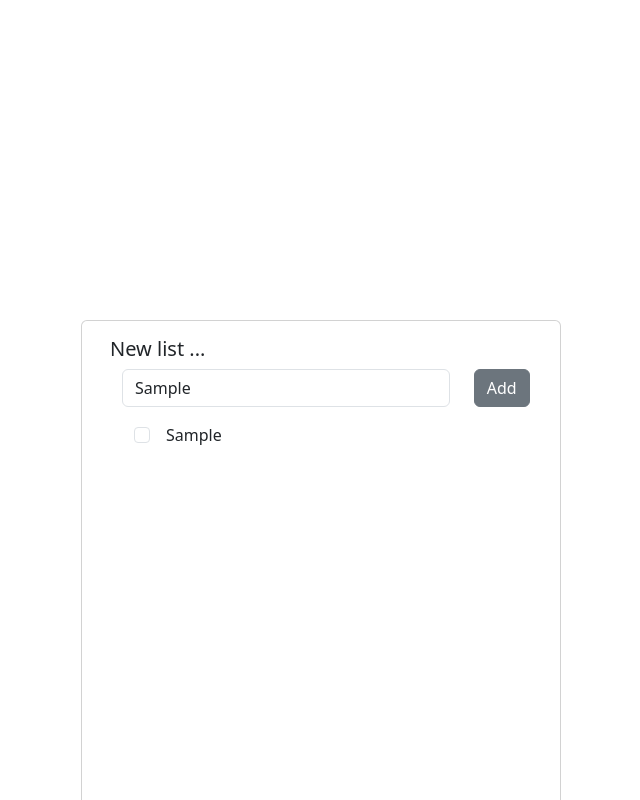
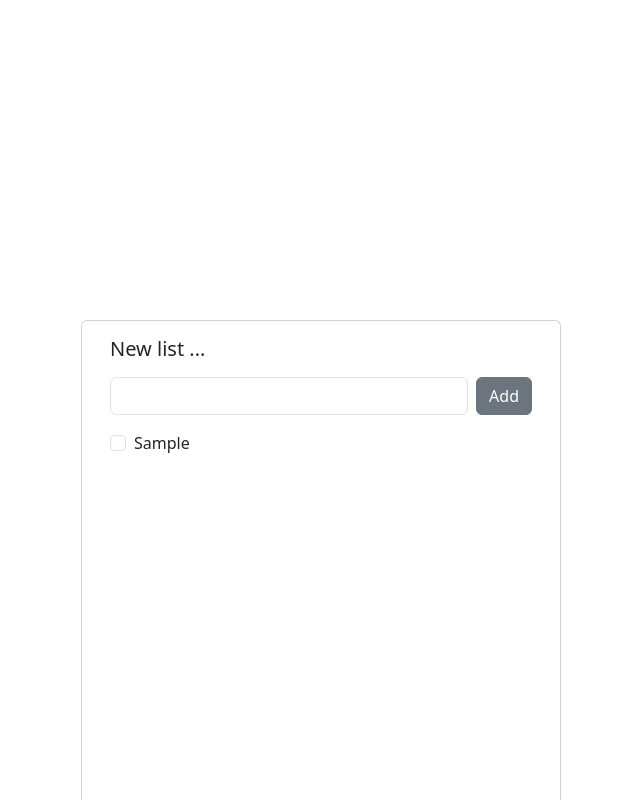
Before and after one commit to CastPJ/to_do_list, a website: page index.html in a window 1280 px wide. Both pictures are taken after typing "Sample" into the empty fields and a click on the button "Add". Shown: the top 800 px of the page, without its empty margins (319-959 px from the left). Drawn offline with nearby package versions, Linux system fonts and the light colour scheme.

Commit message:
Made card look better

```diff
--- a/app.js
+++ b/app.js
@@ -1,13 +1,14 @@
 const form = document.getElementById("form-check");
-
 const btn = document.getElementById("btn");
 const input = document.getElementById("input");
 
+let id = 1;
+
 function createItem() {
   const formText = input.value;
-  const id = 1;
   addItem(formText, id);
   id += 1;
+  input.value = ""; // Clear the input field after adding the item
 }
 
 function addItem(textValue, idValue) {
@@ -20,7 +21,7 @@ function addItem(textValue, idValue) {
 
   // Creating label for checkbox
   const label = document.createElement("label");
-  label.setAttribute("for", idValue);
+  label.setAttribute("for", `checkbox-${idValue}`);
   label.classList.add("form-check-label");
   label.textContent = textValue;
 
--- a/index.html
+++ b/index.html
@@ -18,20 +18,26 @@
       >
         <div class="card">
           <div class="card-body">
-            <h5 class="card-title">New list ...</h5>
-            <div class="container text-center">
-              <div class="row">
-                <div class="col-10">
-                  <input type="list-element" class="form-control" id="input" />
-                </div>
-                <div class="col-2">
-                  <button type="button" class="btn btn-secondary" id="btn">
+            <h5 class="card-title">
+              <span id="list-title" class="editable" contenteditable="false"
+                >New list ...</span
+              >
+            </h5>
+            <div class="container text-center px-0">
+              <div class="row mx-0 my-3">
+                <div class="d-flex px-0 w-100">
+                  <input
+                    type="list-element"
+                    class="form-control flex-grow-1"
+                    id="input"
+                  />
+                  <button type="button" class="btn btn-secondary ms-2" id="btn">
                     Add
                   </button>
                 </div>
               </div>
             </div>
-            <div class="form-check" id="form-check"></div>
+            <div id="form-check"></div>
           </div>
         </div>
       </div>
--- a/style.css
+++ b/style.css
@@ -6,12 +6,3 @@ ul {
   width: 30rem;
   height: 40rem;
 }
-
-.form-check-label {
-  margin-left: 0.5rem;
-}
-
-.form-control {
-  margin-bottom: 1rem;
-  margin-right: 0;
-}
```
